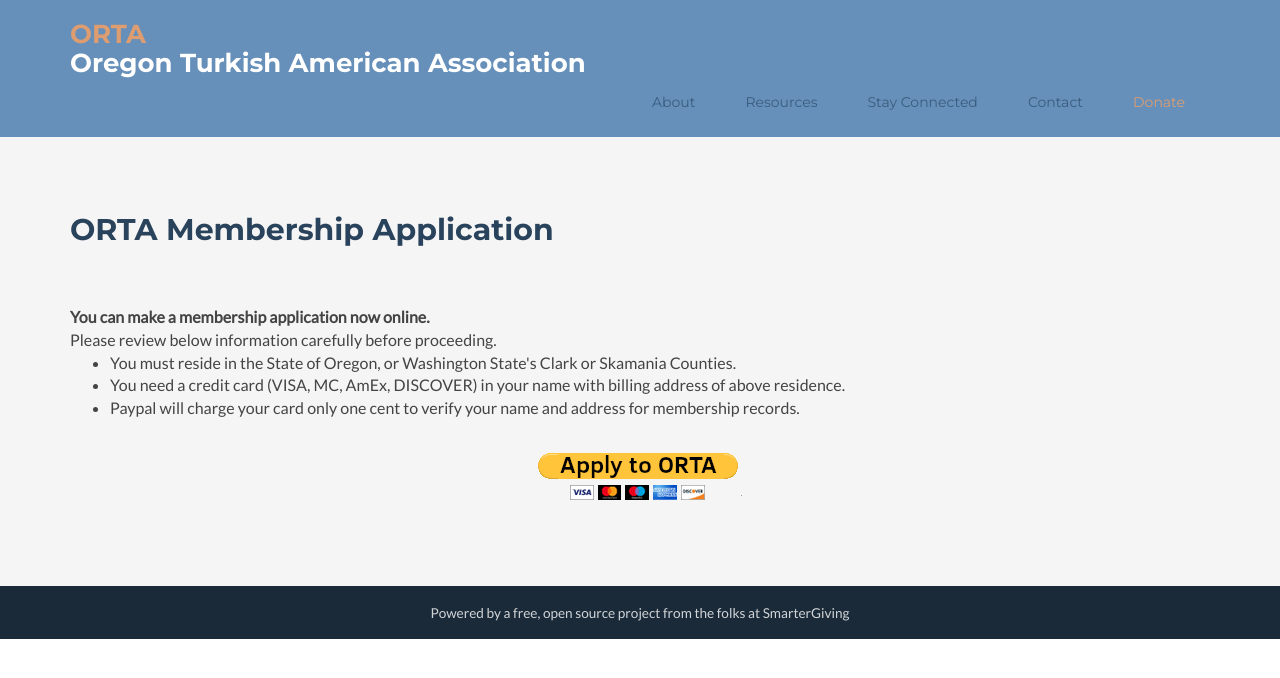
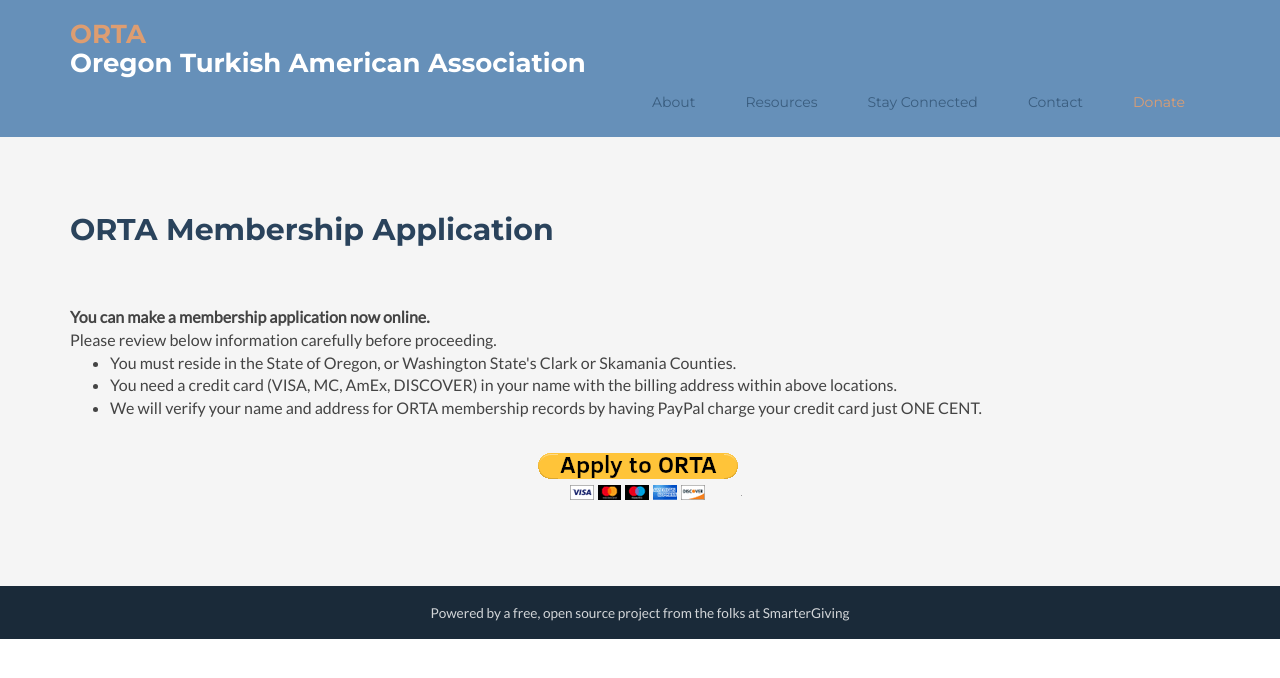
Before and after one commit to ortapdx/ortapdx.github.io, a Jekyll site: the page built from apply.html, in a window 1280 px wide. Shown: the top 678 px of the page. Built offline with Jekyll 4.4.1, drawn with Linux system fonts in a browser that asks for light colours; nearby versions of some CDN libraries; comment, search, counter and statistics services are not loaded.

Commit message:
Update apply.html

```diff
--- a/apply.html
+++ b/apply.html
@@ -21,12 +21,12 @@ layout: default
       </div><!--//navbar-header-->
       <div class="navbar-collapse collapse" id="navbar-collapse">
         <ul class="nav navbar-nav">
-          <li class="active nav-item sr-only"><a class="scrollto" href="#promo">Home</a></li>
-          <li class="nav-item"><a class="scrollto" href="#about">About</a></li>
+          <li class="active nav-item sr-only"><a class="scrollto" href="index.html#promo">Home</a></li>
+          <li class="nav-item"><a class="scrollto" href="index.html#about">About</a></li>
           <li class="nav-item"><a target="_blank" href="https://drive.google.com/open?id=1lUpaZBRbFZ0y68toCCcST2H7X3HeNCZr">Resources</a></li>
-          <li class="nav-item"><a class="scrollto" href="#join">Stay Connected</a></li>
-          <li class="nav-item"><a class="scrollto" href="#contact">Contact</a></li>
-          <li class="nav-item last"><a class="scrollto highlight" href="#donate">Donate</a></li>
+          <li class="nav-item"><a class="scrollto" href="index.html#join">Stay Connected</a></li>
+          <li class="nav-item"><a class="scrollto" href="index.html#contact">Contact</a></li>
+          <li class="nav-item last"><a class="scrollto highlight" href="intel.html#donate">Donate</a></li>
         </ul><!--//nav-->
       </div><!--//navabr-collapse-->
     </nav><!--//main-nav-->
@@ -43,8 +43,8 @@ layout: default
         Please review below information carefully before proceeding.
          <ul>
           <li>You must reside in the State of Oregon, or Washington State's Clark or Skamania Counties.</li>
-          <li>You need a credit card (VISA, MC, AmEx, DISCOVER) in your name with billing address of above residence.</li>
-          <li>Paypal will charge your card only one cent to verify your name and address for membership records.</li>
+          <li>You need a credit card (VISA, MC, AmEx, DISCOVER) in your name with the billing address within above locations.</li>
+          <li>We will verify your name and address for ORTA membership records by having PayPal charge your credit card just ONE CENT.</li>
          </ul>
          <br>
          <!--PayPal generated code starts-->
```
